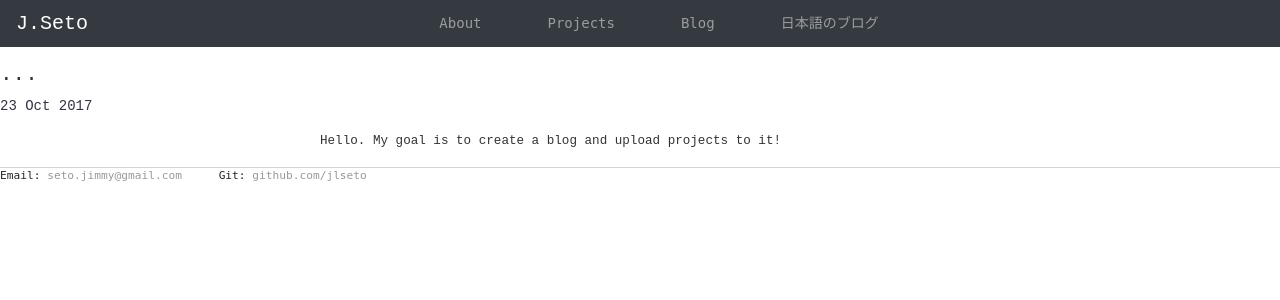
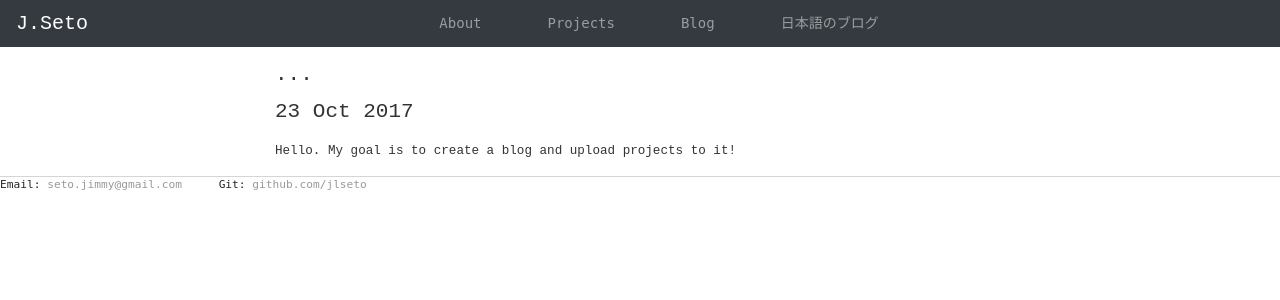
Before and after one commit to JLSeto/blog_angular, a Jekyll site: the page built from _posts/blog1/2017-10-23-hello2.md, in a window 1280 px wide and 1400 px high. Shown: the top 300 px of the window. Built offline with Jekyll 4.4.1, drawn with Linux system fonts in a browser that asks for light colours; nearby versions of some CDN libraries.

Commit message:
Updated stuff

```diff
--- a/_layouts/post.html
+++ b/_layouts/post.html
@@ -2,9 +2,15 @@
 layout: default
 ---
 
-<h2>{{ page.title }}</h2>
-<p class="meta">{{ page.date | date_to_string }}</p>
+<div class="container mt-5">
+  <div class="row justify-content-center">
+    <div class="col-lg-10 col-xl-8">
+      <div class="blog-post">
+  <h2 class="blog-post-title">{{page.title}}</h2>
+  <p class="blog-post-meta">{{ page.date | date_to_string }}</p>
+  <div class="posts">{{ content }}</div>
 
-<div class="posts">
-  {{ content }}
-</div>
+      </div>
+    </div>
+  </div>
+</div><!-- /.blog-post -->
--- a/_sass/jumbotron.scss
+++ b/_sass/jumbotron.scss
@@ -23,9 +23,3 @@
 h1.display-3 {
     font-size: 2.0em;
 }
-
-div.posts {
-  margin: auto;
-  width: 50%;
-
-}
```
